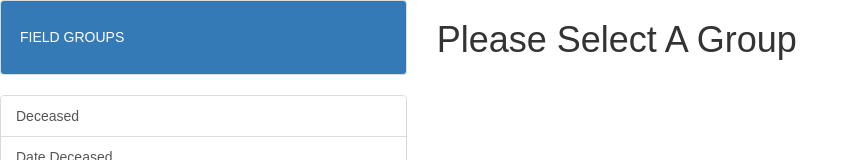
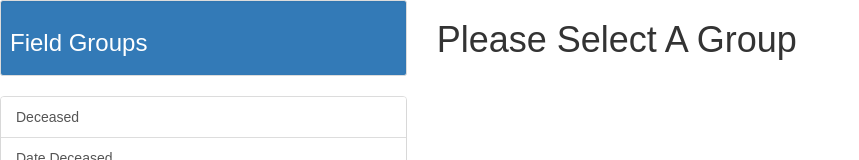
Before and after one commit to JD68/group-property-app, a React (Create React App) app: page / in a window 1280 px wide. Shown: the top 160 px of the page, without its empty margins (0-859 px from the left). Built offline with nearby package versions, Linux system fonts and the light colour scheme.

Commit message:
modified headers

```diff
--- a/src/GroupProperties.js
+++ b/src/GroupProperties.js
@@ -16,7 +16,7 @@ class GroupProperties extends Component {
         } else {
             return (
                 <div className="group-properties-panel">
-                    <div className="well header-well"><h5>{this.props.group}</h5></div>
+                    <div className="well well-sm header-well"><h3>{this.props.group}</h3></div>
                     <div className="group-properties-groups">
                     {
                         this.props.properties.map(property => {
--- a/src/Menu.js
+++ b/src/Menu.js
@@ -50,7 +50,7 @@ class Menu extends Component {
         }
         return (
             <div className="menu-panel">
-                <div className="well header-well"><h5>FIELD GROUPS</h5></div>
+                <div className="well well-sm header-well"><h3>Field Groups</h3></div>
                 <div className="menu-groups"><Accordion>{panels}</Accordion></div>
             </div>
         );
```
